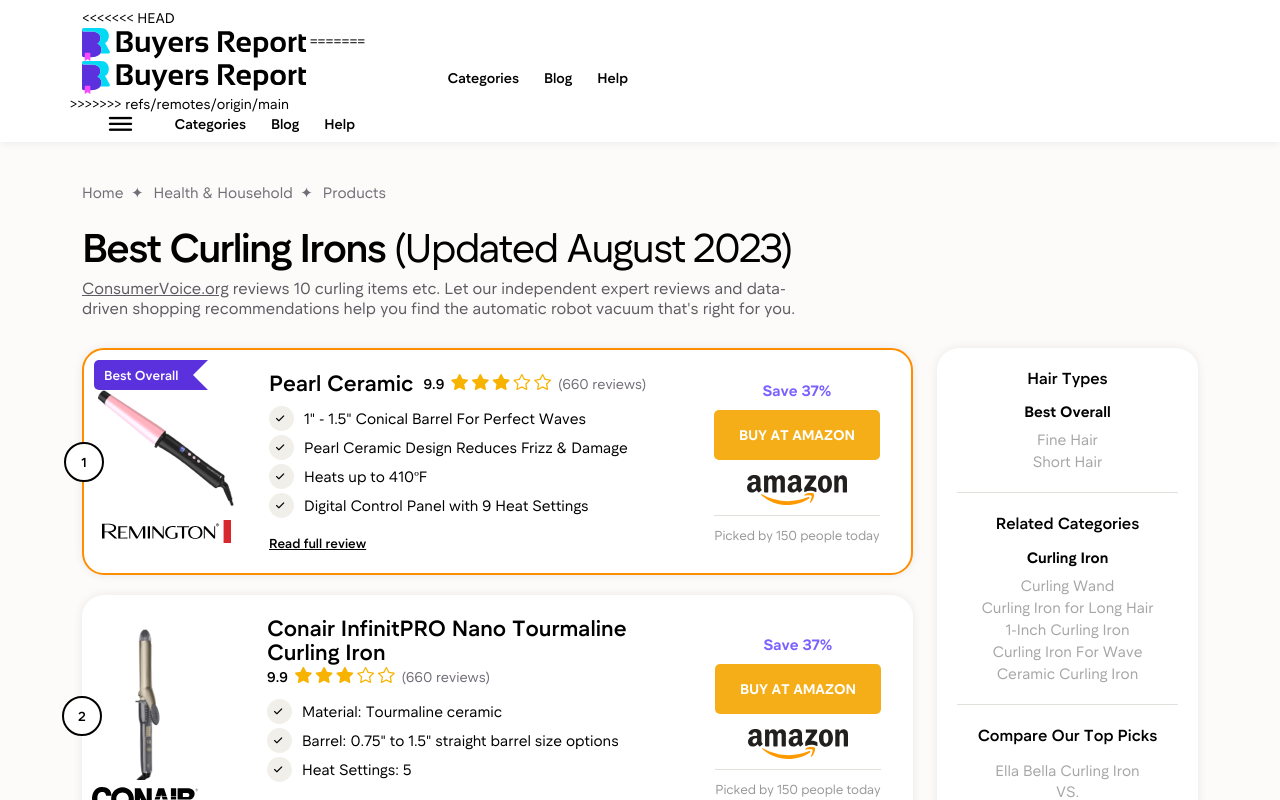
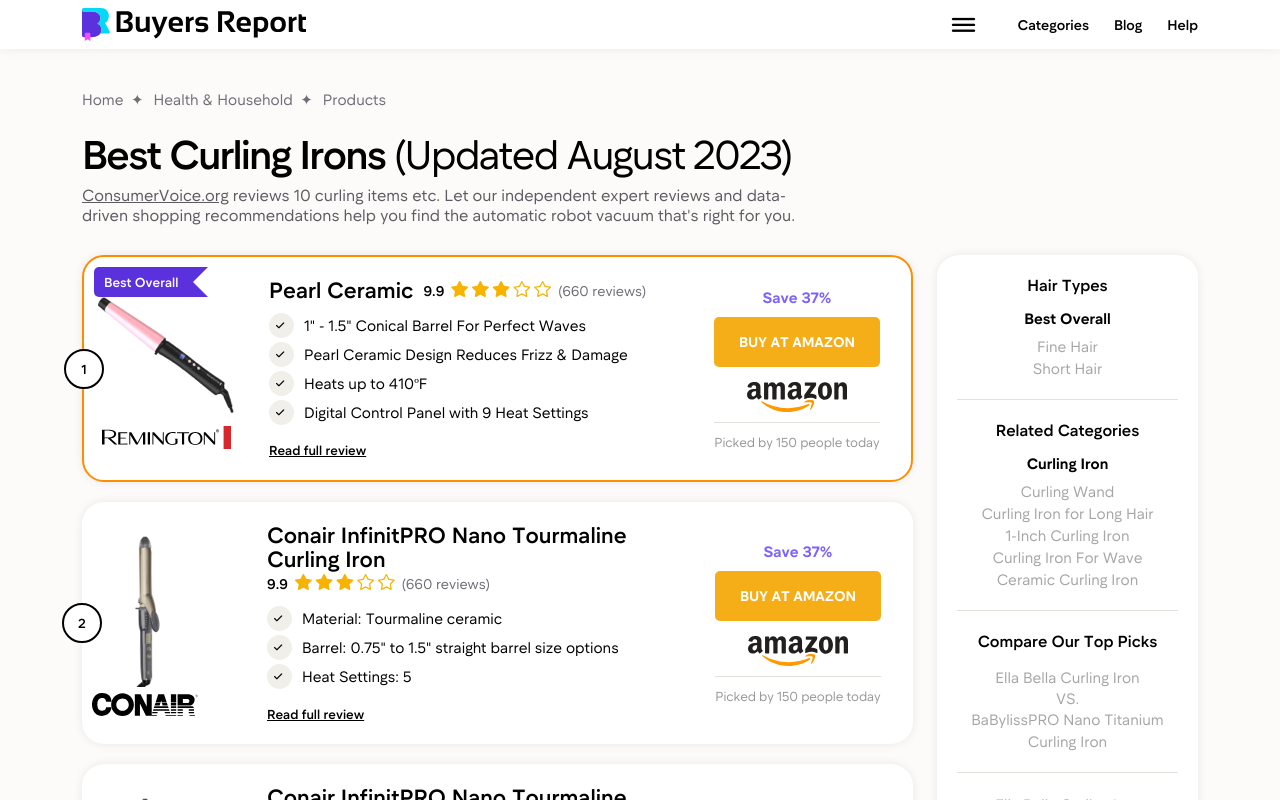
Before and after one commit to Draneee/BuyerReport, a website built with Vite: page store.html in a window 1280 px wide. Built offline with nearby package versions, Linux system fonts and the light colour scheme; a web font is replaced by a local one.

Commit message:
update store

```diff
--- a/store.html
+++ b/store.html
@@ -10,7 +10,6 @@
   <body>
     <header>
       <div class="container">
-<<<<<<< HEAD
         <div class="row align-items-center">
           <div class="col-6 text-left">
             <a class="content-logo" href="#">
@@ -20,22 +19,6 @@
                 class="logo"
               />
             </a>
-=======
-          <div class="row align-items-center">
-            <div class="col-6 text-left">
-              <a class="content-logo" href="#">
-                <img src="./src/shared/assets/img/logo.svg" alt="Logo" class="logo">
-              </a>
-            </div>
-            <div class="col-6">
-              <ul class="menu d-none d-md-block">
-                <li><a href="#">Categories</a></li>
-                <li><a href="#">Blog</a></li>
-                <li><a href="#">Help</a></li>
-              </ul>
-              <a href="#" data-bs-toggle="offcanvas" href="#menuMobile" role="button" aria-controls="menuMobile" class="d-sm-block d-md-none menumobile"><i class="icon-burger"></i></a>
-            </div>
->>>>>>> refs/remotes/origin/main
           </div>
           <div class="col-6 justify-content-end">
             <ul class="menu justify-content-center onlydesktop">
```
